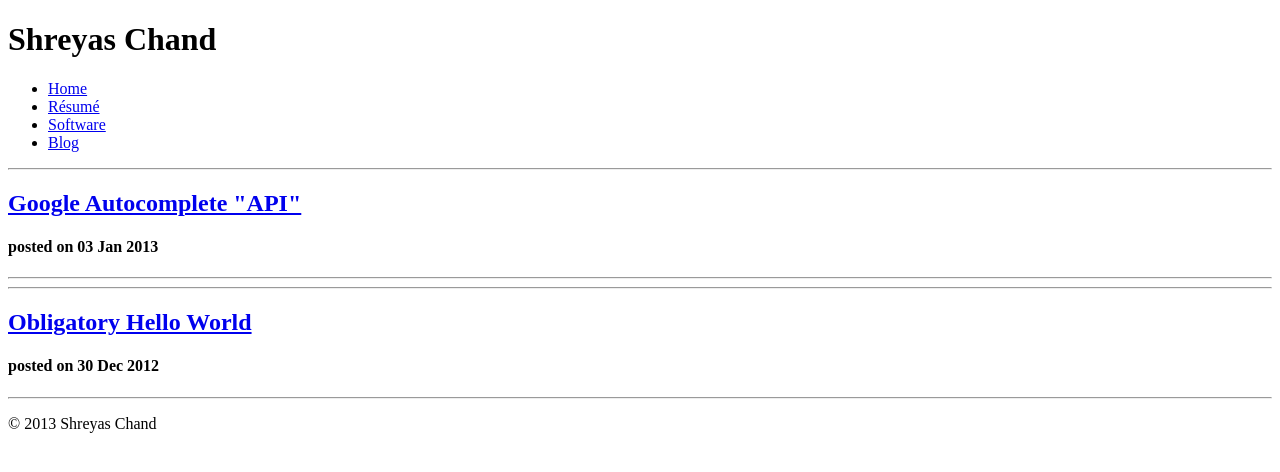
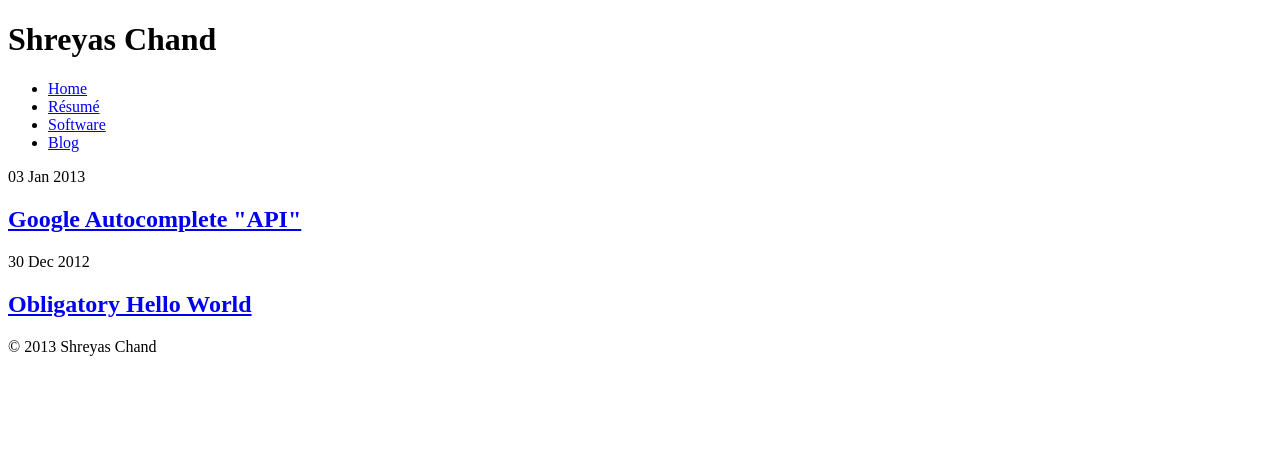
Before and after one commit to chandsie/shreyaschand.com, a Jekyll site: the page built from blog/index.html, in a window 1280 px wide. Shown: the top 472 px of the page. Built offline with Jekyll 4.4.1, drawn with Linux system fonts in a browser that asks for light colours.

Commit message:
changed blog index styling. refactored image CSS

```diff
--- a/blog/index.html
+++ b/blog/index.html
@@ -1,12 +1,9 @@
 ---
-layout: default
+layout: base
 group: blog
 ---
 {% for post in site.posts %}
-<div id="post">
-    <hr/>
-    <h2><a href="{{ post.url }}">{{ post.title }}</a></h2>
-    <h4>posted on {{ post.date | date_to_string }}</h4>
-    <hr/>
+<div class="post">
+    {{ post.date | date_to_string }}<h2><a href="{{ post.url }}">{{ post.title }}</a></h2>
 </div>
 {% endfor %}
--- a/css/style.scss
+++ b/css/style.scss
@@ -4,9 +4,11 @@
 /* Utility */
 .left {
     float: left;
+    margin-right: 15px;
 }
 .right {
     float: right;
+    margin-left: 15px;
 }
 .clear {
     clear: both;
@@ -17,6 +19,9 @@
 .blockCenter {
     margin-right: auto;
     margin-left: auto;
+}
+.box {
+    border: solid black 1px;
 }
 /* End Utility */
 body {
@@ -105,8 +110,4 @@ code {
     padding: 10px;
     margin-bottom: 25px;
 }
-#me {
-    margin-right: 15px;
-    border: solid black 1px;
-}
 /* End Home Page */
--- a/index.html
+++ b/index.html
@@ -3,7 +3,7 @@ layout: default
 title: Home
 ---
 <div id="intro">
-    <img id="me" class="left" src="/img/me.jpeg"/>
+    <img class="left box" src="/img/me.jpeg"/>
     <p>Hi! I'm Shreyas. I'm a current undergraduate student at UC Berkeley (GO BEARS!), pursuing a degree in Computer Science.</p>
     <p>In my free time, I like playing around with public API's, cooking good food and reading fantasy novels.</p>
     <div class="clear">
```
